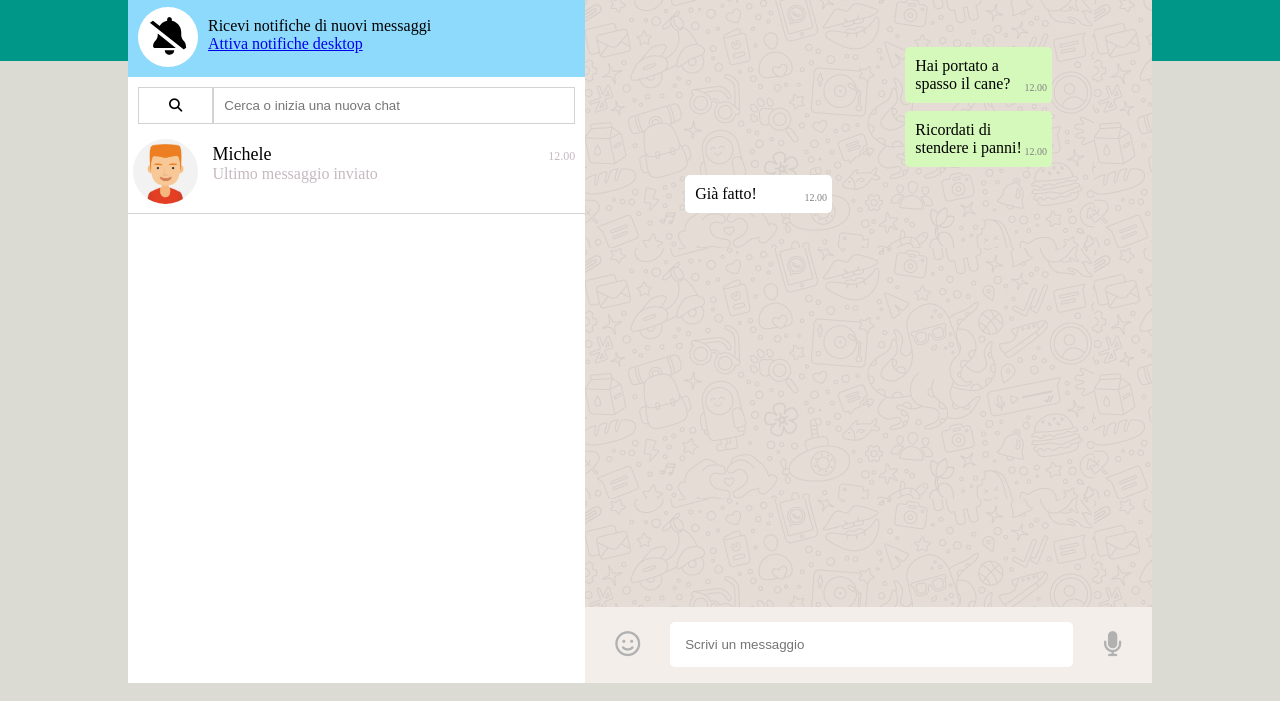
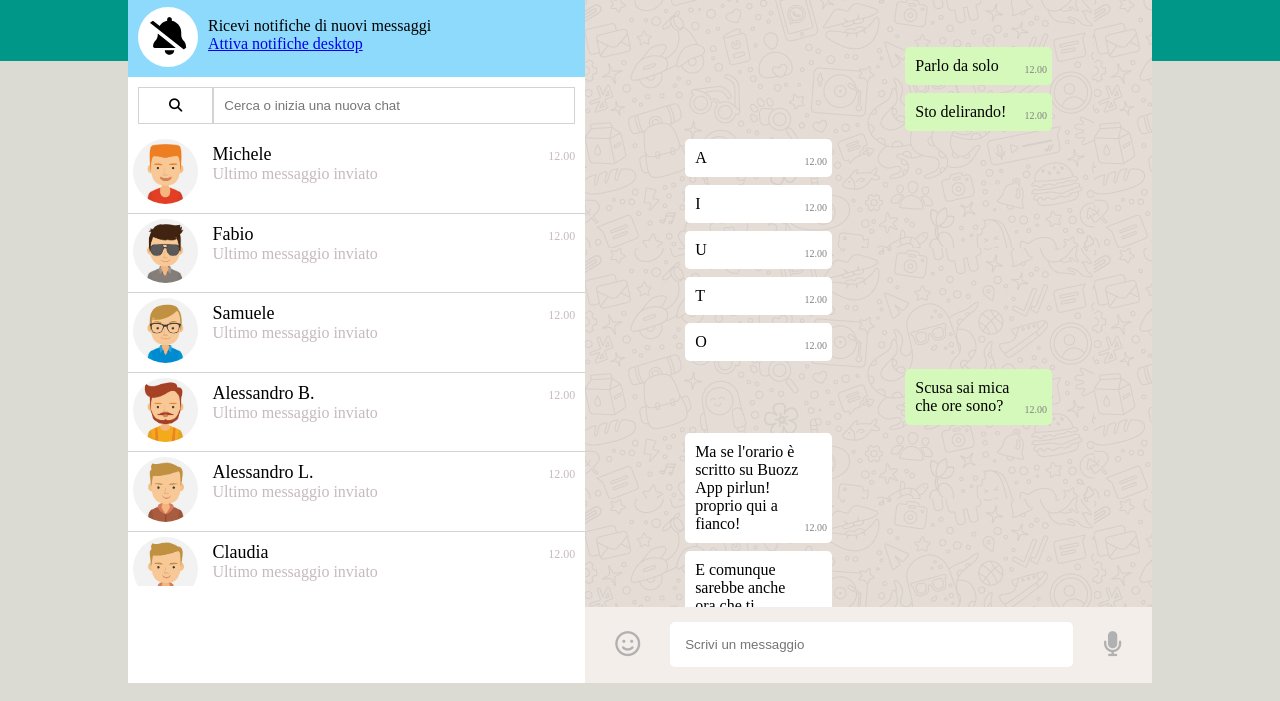
Before and after one commit to ClaudioAiello23/vue-boolzapp, a plain HTML site: page milestone1/index.html in a window 1280 px wide. Shown: the part 99-800 px from the top of the page. Drawn offline with nearby package versions, Linux system fonts and the light colour scheme.

Commit message:
Milestone1-inserimento nome/img contatto

```diff
--- a/milestone1/css/style.css
+++ b/milestone1/css/style.css
@@ -191,6 +191,7 @@ GLOBAL CONTAINER
     background-image: url(../img/mine.jpg);
     flex-direction: column;
     padding: 3.125rem 6.25rem;
+    overflow: auto;
 }
 
 .m_sent_box, .m_received_box{
--- a/milestone1/index.html
+++ b/milestone1/index.html
@@ -54,10 +54,16 @@
 
             <!-- Inizio sezione Aside contact -->
             <section class="contact_container">
-                <div class="contact_box flex">
-                    <div class="img_box"><a href=""><img src="img/avatar_1.jpg" alt="avatar"></a></div>
+                <!-- Ciclo V-for (VueJS) per ciclare nome/immagine dell'object Array contacts file JS -->
+                <div class="contact_box flex" v-for="contact in contacts">
+                    <div class="img_box">
+                        <a href="">
+                            <!-- V-bind (VueJS) per agganciare la foto avatar dall'object Array contacts file JS -->
+                            <img v-bind:src="contact.avatar" alt="avatar">
+                        </a>
+                    </div>
                     <div class="contact_aside_info">
-                        <div class="contact_name">Michele</div>
+                        <div class="contact_name"> {{ contact.name }}</div>
                         <div class="contact_last_message">Ultimo messaggio inviato</div>
                     </div>
                     <div class="access_hour">12.00</div>
@@ -91,15 +97,59 @@
             <!-- Inizio sezione message container -->
             <section class="message_container flex">
                 <div class="m_sent_box flex">
-                    <div class="sent_message">Hai portato a spasso il cane?</div>
+                    <div class="sent_message">Parlo da solo</div>
                     <div class="time_message">12.00</div>
                 </div>
                 <div class="m_sent_box flex">
-                    <div class="sent_message">Ricordati di stendere i panni!</div>
+                    <div class="sent_message">Sto delirando!</div>
                     <div class="time_message">12.00</div>
                 </div>
                 <div class="m_received_box flex">
-                    <div class="received_message">Già fatto!</div>
+                    <div class="received_message">A</div>
+                    <div class="time_message">12.00</div>
+                </div>
+                <div class="m_received_box flex">
+                    <div class="received_message">I</div>
+                    <div class="time_message">12.00</div>
+                </div>
+                <div class="m_received_box flex">
+                    <div class="received_message">U</div>
+                    <div class="time_message">12.00</div>
+                </div>
+                <div class="m_received_box flex">
+                    <div class="received_message">T</div>
+                    <div class="time_message">12.00</div>
+                </div>
+                <div class="m_received_box flex">
+                    <div class="received_message">O</div>
+                    <div class="time_message">12.00</div>
+                </div>
+                <div class="m_sent_box flex">
+                    <div class="sent_message">Scusa sai mica che ore sono?</div>
+                    <div class="time_message">12.00</div>
+                </div>
+                <div class="m_received_box flex">
+                    <div class="received_message">Ma se l'orario è scritto su Buozz App pirlun! proprio qui a fianco!</div>
+                    <div class="time_message">12.00</div>
+                </div>
+                <div class="m_received_box flex">
+                    <div class="received_message">E comunque sarebbe anche ora che ti comprassi un orologio anche scamuzzo, barbun!!</div>
+                    <div class="time_message">12.00</div>
+                </div>
+                <div class="m_sent_box flex">
+                    <div class="sent_message">Non posso comprarlo, sto facendo un corso!</div>
+                    <div class="time_message">12.00</div>
+                </div>
+                <div class="m_received_box flex">
+                    <div class="received_message">E che brazzo c'entra questo?</div>
+                    <div class="time_message">12.00</div>
+                </div>
+                <div class="m_sent_box flex">
+                    <div class="sent_message">Vabbè vado a studiare VueJS!</div>
+                    <div class="time_message">12.00</div>
+                </div>
+                <div class="m_sent_box flex">
+                    <div class="sent_message">PS Ricordati di stendere i panni!</div>
                     <div class="time_message">12.00</div>
                 </div>
             </section>
--- a/milestone1/js/main.js
+++ b/milestone1/js/main.js
@@ -13,7 +13,7 @@ createApp({
             contacts: [
                 {
                     name: 'Michele',
-                    avatar: './img/avatar_1.png',
+                    avatar: './img/avatar_1.jpg',
                     visible: true,
                     messages: [
                         {
@@ -35,7 +35,7 @@ createApp({
                 },
                 {
                     name: 'Fabio',
-                    avatar: './img/avatar_2.png',
+                    avatar: 'img/avatar_2.jpg',
                     visible: true,
                     messages: [
                         {
@@ -57,7 +57,7 @@ createApp({
                 },
                 {
                     name: 'Samuele',
-                    avatar: './img/avatar_3.png',
+                    avatar: './img/avatar_3.jpg',
                     visible: true,
                     messages: [
                         {
@@ -79,7 +79,7 @@ createApp({
                 },
                 {
                     name: 'Alessandro B.',
-                    avatar: './img/avatar_4.png',
+                    avatar: './img/avatar_4.jpg',
                     visible: true,
                     messages: [
                         {
@@ -96,7 +96,7 @@ createApp({
                 },
                 {
                     name: 'Alessandro L.',
-                    avatar: './img/avatar_5.png',
+                    avatar: './img/avatar_5.jpg',
                     visible: true,
                     messages: [
                         {
@@ -113,7 +113,7 @@ createApp({
                 },
                 {
                     name: 'Claudia',
-                    avatar: './img/avatar_5.png',
+                    avatar: './img/avatar_5.jpg',
                     visible: true,
                     messages: [
                         {
@@ -135,7 +135,7 @@ createApp({
                 },
                 {
                     name: 'Federico',
-                    avatar: './img/avatar_7.png',
+                    avatar: './img/avatar_7.jpg',
                     visible: true,
                     messages: [
                         {
@@ -152,7 +152,7 @@ createApp({
                 },
                 {
                     name: 'Davide',
-                    avatar: './img/avatar_8.png',
+                    avatar: './img/avatar_8.jpg',
                     visible: true,
                     messages: [
                         {
```
Also changed, not shown: 1 other file.
